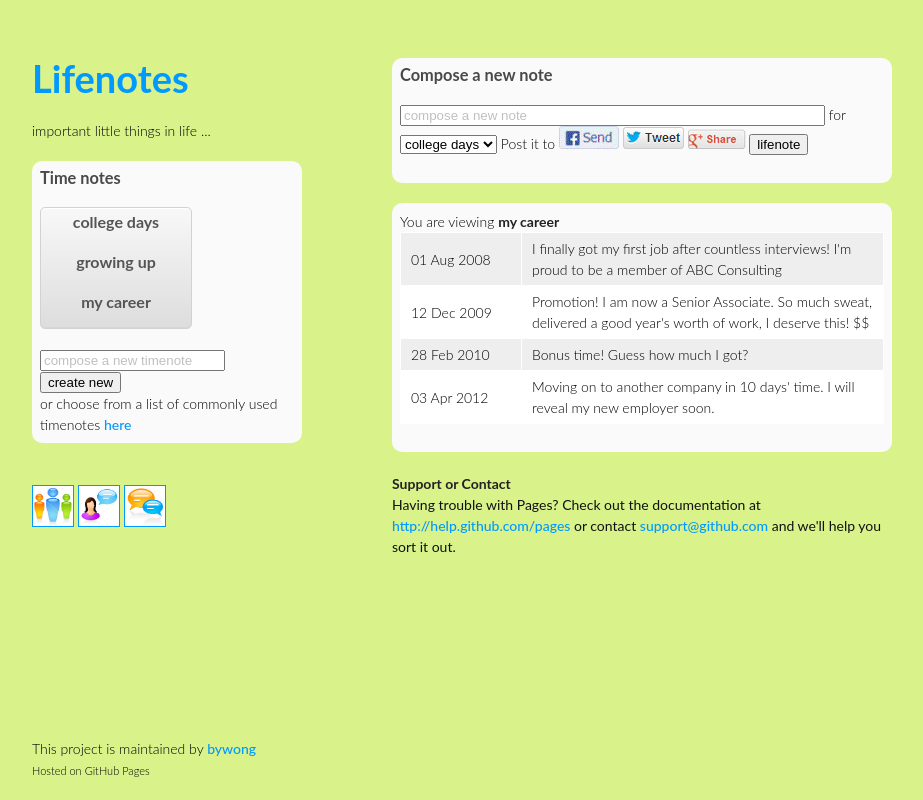
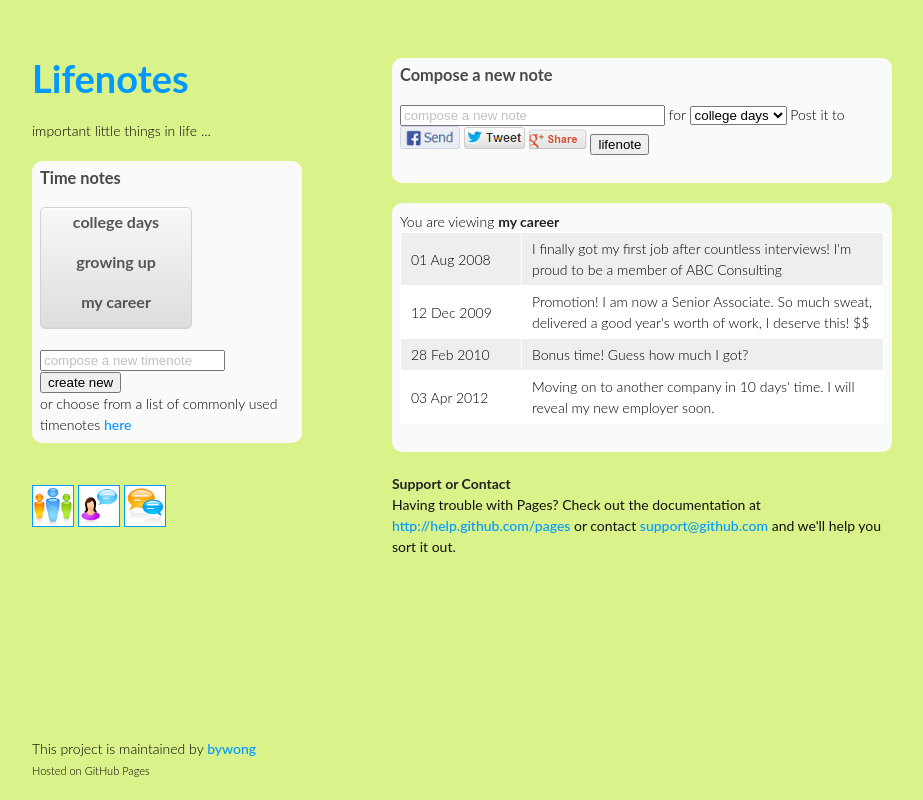
Before and after one commit to bywong/lifenotes, a plain HTML site: page index.html in a window 1280 px wide. Shown: the whole page, without its empty margins (178-1101 px from the left). Drawn offline with Linux system fonts and the light colour scheme.

Commit message:
box size

```diff
--- a/index.html
+++ b/index.html
@@ -62,7 +62,7 @@ career</a></li>
 <form method="post" name="NewNote">
 <div class="box1">
 <h3>Compose a new note</h3>
-<p><input class="textbox" id="compose_note" name="note" size="50" value="compose a new note" onfocus="watermark('compose_note','compose a new note');" onblur="watermark('compose_note','compose a new note');"> for
+<p><input class="textbox" id="compose_note" name="note" size="30" value="compose a new note" onfocus="watermark('compose_note','compose a new note');" onblur="watermark('compose_note','compose a new note');"> for
 <select name="timeNoteList"><option>college days</option><option>growing up</option><option>my career</option></select>
 Post it to&nbsp;</button><img src="images/fbsend.gif" alt="facebook" />&nbsp;<img src="images/twit.gif" alt="twitter" />&nbsp;<img src="images/googlep.gif" alt="google+" />&nbsp;<input type="submit" value="lifenote">
 </p>
```
